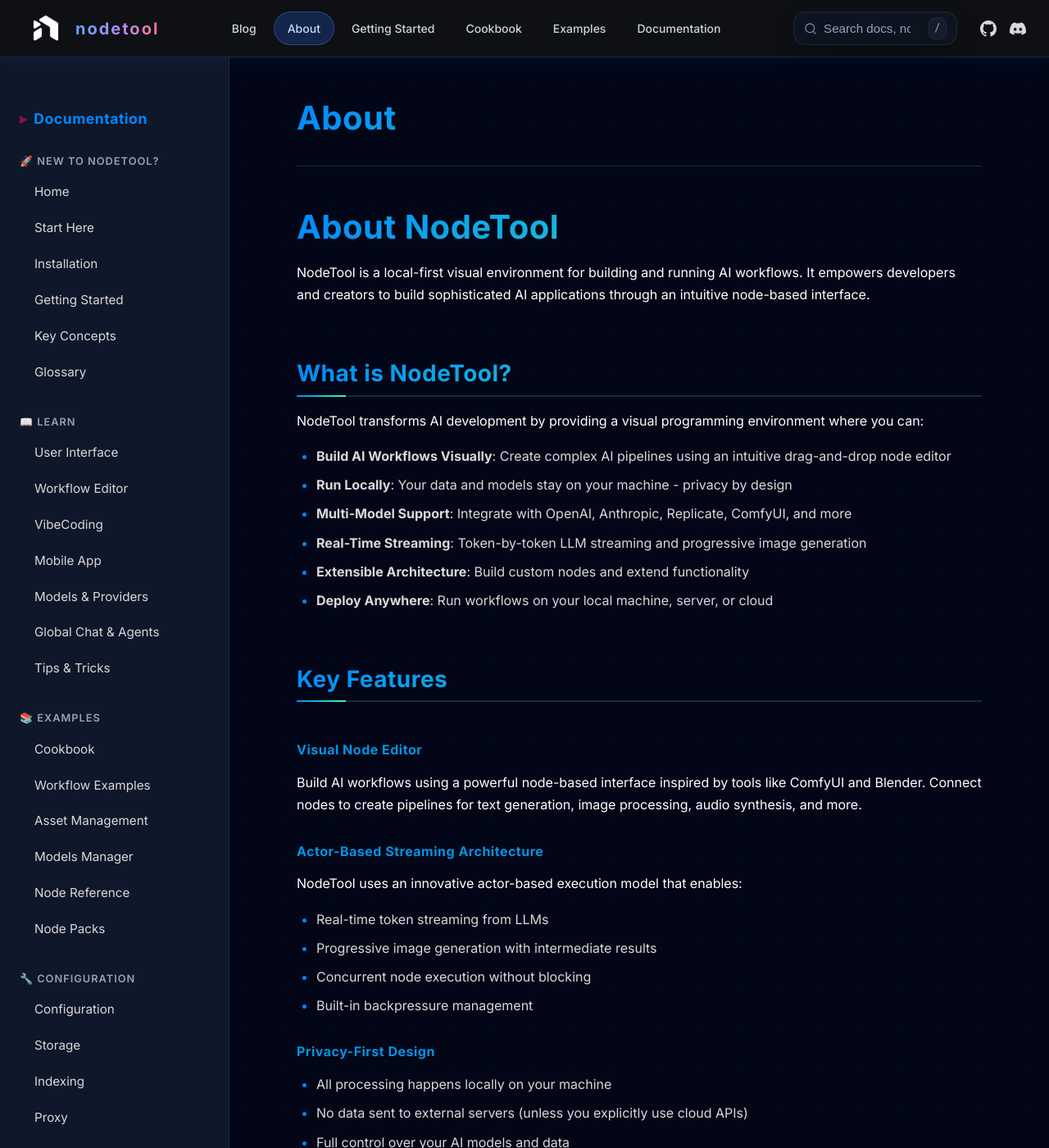
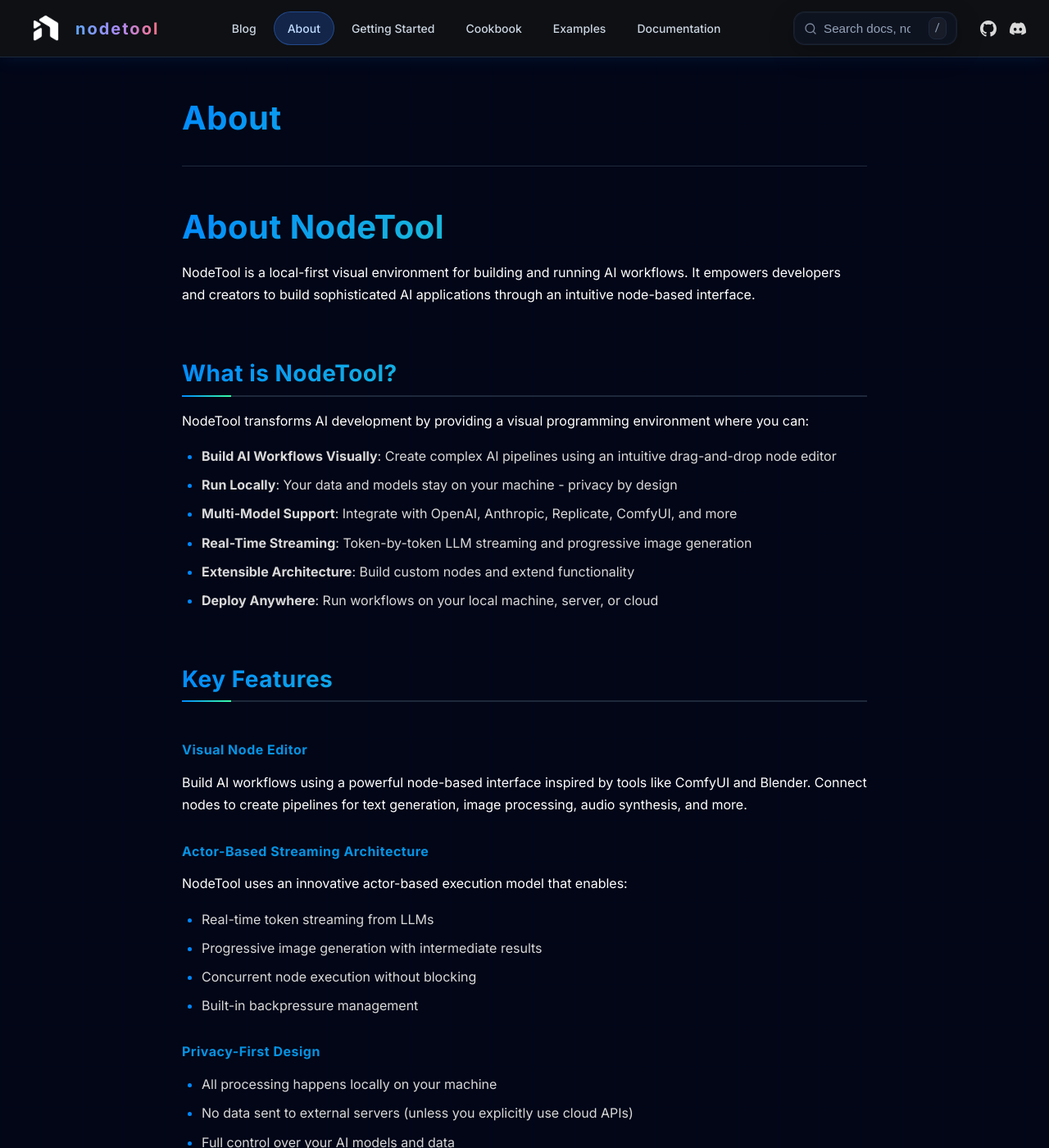
Before and after one commit to nodetool-ai/blog, a Jekyll site: the page built from about.md, in a window 1280 px wide and 1400 px high. Shown: the whole window at 82% size. Built offline with Jekyll 4.4.1, drawn with Linux system fonts in a browser that asks for light colours.

Commit message:
Remove sidebar from blog layout
Co-authored-by: georgi <19498+georgi@users.noreply.github.com>

```diff
--- a/_includes/sidebar.html
+++ /dev/null
@@ -1,91 +0,0 @@
-<aside class="sidebar">
-  <div class="sidebar-content">
-    <div class="sidebar-header">
-      <h3 class="sidebar-title">
-        <span class="title-icon">▸</span>
-        Documentation
-      </h3>
-    </div>
-
-    <nav class="sidebar-nav">
-      <div class="nav-section">
-        <h4 class="nav-section-title">🚀 New to NodeTool?</h4>
-        <ul class="nav-section-list">
-          <li><a href="{{ '/' | relative_url }}" class="sidebar-link">Home</a></li>
-          <li><a href="{{ '/' | relative_url }}#start-here" class="sidebar-link">Start Here</a></li>
-          <li><a href="{{ '/installation' | relative_url }}" class="sidebar-link">Installation</a></li>
-          <li><a href="{{ '/getting-started' | relative_url }}" class="sidebar-link">Getting Started</a></li>
-          <li><a href="{{ '/key-concepts' | relative_url }}" class="sidebar-link">Key Concepts</a></li>
-          <li><a href="{{ '/glossary' | relative_url }}" class="sidebar-link">Glossary</a></li>
-        </ul>
-      </div>
-
-      <div class="nav-section">
-        <h4 class="nav-section-title">📖 Learn</h4>
-        <ul class="nav-section-list">
-          <li><a href="{{ '/user-interface' | relative_url }}" class="sidebar-link">User Interface</a></li>
-          <li><a href="{{ '/workflow-editor' | relative_url }}" class="sidebar-link">Workflow Editor</a></li>
-          <li><a href="{{ '/vibecoding' | relative_url }}" class="sidebar-link">VibeCoding</a></li>
-          <li><a href="{{ '/mobile-app' | relative_url }}" class="sidebar-link">Mobile App</a></li>
-          <li><a href="{{ '/models-and-providers' | relative_url }}" class="sidebar-link">Models & Providers</a></li>
-          <li><a href="{{ '/global-chat-agents' | relative_url }}" class="sidebar-link">Global Chat & Agents</a></li>
-          <li><a href="{{ '/tips-and-tricks' | relative_url }}" class="sidebar-link">Tips & Tricks</a></li>
-        </ul>
-      </div>
-
-      <div class="nav-section">
-        <h4 class="nav-section-title">📚 Examples</h4>
-        <ul class="nav-section-list">
-          <li><a href="{{ '/cookbook' | relative_url }}" class="sidebar-link">Cookbook</a></li>
-          <li><a href="{{ '/workflows/' | relative_url }}" class="sidebar-link">Workflow Examples</a></li>
-          <li><a href="{{ '/asset-management' | relative_url }}" class="sidebar-link">Asset Management</a></li>
-          <li><a href="{{ '/models-manager' | relative_url }}" class="sidebar-link">Models Manager</a></li>
-          <li><a href="{{ '/nodes/' | relative_url }}" class="sidebar-link">Node Reference</a></li>
-          <li><a href="{{ '/node-packs' | relative_url }}" class="sidebar-link">Node Packs</a></li>
-        </ul>
-      </div>
-
-      <div class="nav-section">
-        <h4 class="nav-section-title">🔧 Configuration</h4>
-        <ul class="nav-section-list">
-          <li><a href="{{ '/configuration' | relative_url }}" class="sidebar-link">Configuration</a></li>
-          <li><a href="{{ '/storage' | relative_url }}" class="sidebar-link">Storage</a></li>
-          <li><a href="{{ '/indexing' | relative_url }}" class="sidebar-link">Indexing</a></li>
-          <li><a href="{{ '/proxy' | relative_url }}" class="sidebar-link">Proxy</a></li>
-        </ul>
-      </div>
-
-      <div class="nav-section">
-        <h4 class="nav-section-title">🚢 Deployment</h4>
-        <ul class="nav-section-list">
-          <li><a href="{{ '/deployment' | relative_url }}" class="sidebar-link">Deployment Guide</a></li>
-          <li><a href="{{ '/api-reference' | relative_url }}" class="sidebar-link">API Reference</a></li>
-          <li><a href="{{ '/cli' | relative_url }}" class="sidebar-link">CLI</a></li>
-          <li><a href="{{ '/agent-cli' | relative_url }}" class="sidebar-link">Agent CLI</a></li>
-          <li><a href="{{ '/chat-cli' | relative_url }}" class="sidebar-link">Chat CLI</a></li>
-          <li><a href="{{ '/chat-server' | relative_url }}" class="sidebar-link">Chat Server</a></li>
-          <li><a href="{{ '/terminal-websocket' | relative_url }}" class="sidebar-link">Terminal WebSocket</a></li>
-        </ul>
-      </div>
-
-      <div class="nav-section">
-        <h4 class="nav-section-title">👩‍💻 Developers</h4>
-        <ul class="nav-section-list">
-          <li><a href="{{ '/developer/' | relative_url }}" class="sidebar-link">Developer Guide</a></li>
-          <li><a href="{{ '/architecture' | relative_url }}" class="sidebar-link">Architecture</a></li>
-          <li><a href="{{ '/agents' | relative_url }}" class="sidebar-link">Agent System</a></li>
-          <li><a href="{{ '/authentication' | relative_url }}" class="sidebar-link">Authentication</a></li>
-          <li><a href="{{ '/workflow-api' | relative_url }}" class="sidebar-link">Workflow API</a></li>
-          <li><a href="{{ '/chat-api' | relative_url }}" class="sidebar-link">Chat API</a></li>
-          <li><a href="{{ '/api-server' | relative_url }}" class="sidebar-link">API Server</a></li>
-          <li><a href="{{ '/execution-strategies' | relative_url }}" class="sidebar-link">Execution Strategies</a></li>
-          <li><a href="{{ '/packages' | relative_url }}" class="sidebar-link">Packages</a></li>
-          <li><a href="{{ '/developer/dsl-guide' | relative_url }}" class="sidebar-link">Python DSL</a></li>
-          <li><a href="{{ '/developer/node-patterns' | relative_url }}" class="sidebar-link">Node Patterns</a></li>
-          <li><a href="{{ '/developer/gradio-conversion' | relative_url }}" class="sidebar-link">Gradio Conversion</a></li>
-        </ul>
-      </div>
-
-    </nav>
-  </div>
-</aside>
--- a/_layouts/default.html
+++ b/_layouts/default.html
@@ -56,10 +56,6 @@
   {% include header.html %}
 
   <div class="main-container">
-    {% if page.layout == 'page' or page.url != '/' %}
-      {% include sidebar.html %}
-    {% endif %}
-
     <main class="content">
       {{ content }}
     </main>
--- a/assets/css/main.scss
+++ b/assets/css/main.scss
@@ -69,7 +69,6 @@
 
   /* Layout */
   --max-width: 1400px;
-  --sidebar-width: 280px;
   --header-height: 70px;
 
   /* Transitions */
@@ -867,109 +866,7 @@ blockquote {
 .main-container {
   max-width: var(--max-width);
   margin: 0 auto;
-  display: flex;
   min-height: calc(100vh - var(--header-height) - 200px);
-}
-
-/* === Sidebar === */
-.sidebar {
-  width: var(--sidebar-width);
-  padding: var(--spacing-xl) var(--spacing-lg);
-  background: var(--color-bg-secondary);
-  border-right: 1px solid var(--color-border);
-  position: sticky;
-  top: var(--header-height);
-  height: calc(100vh - var(--header-height));
-  overflow-y: auto;
-  scrollbar-width: thin;
-  scrollbar-color: var(--color-accent-cyan) var(--color-bg-tertiary);
-}
-
-.sidebar::-webkit-scrollbar {
-  width: 6px;
-}
-
-.sidebar::-webkit-scrollbar-track {
-  background: var(--color-bg-tertiary);
-}
-
-.sidebar::-webkit-scrollbar-thumb {
-  background: var(--color-accent-cyan);
-  border-radius: 3px;
-  box-shadow: var(--glow-cyan);
-}
-
-.sidebar-header {
-  margin-bottom: var(--spacing-xl);
-}
-
-.sidebar-title {
-  font-family: var(--font-heading);
-  font-size: 1.1rem;
-  color: var(--color-accent-cyan);
-  display: flex;
-  align-items: center;
-  gap: var(--spacing-sm);
-}
-
-.title-icon {
-  color: var(--color-accent-magenta);
-  animation: pulse 2s ease-in-out infinite;
-}
-
-@keyframes pulse {
-
-  0%,
-  100% {
-    opacity: 1;
-  }
-
-  50% {
-    opacity: 0.5;
-  }
-}
-
-.nav-section {
-  margin-bottom: var(--spacing-xl);
-}
-
-.nav-section-title {
-  font-family: var(--font-heading);
-  font-size: 0.8rem;
-  text-transform: uppercase;
-  letter-spacing: 1px;
-  color: var(--color-text-muted);
-  margin-bottom: var(--spacing-sm);
-  font-weight: 600;
-}
-
-.nav-section-list {
-  list-style: none;
-}
-
-.sidebar-link {
-  display: block;
-  padding: var(--spacing-sm) var(--spacing-md);
-  color: var(--color-text-secondary);
-  font-size: 0.95rem;
-  border-left: 2px solid transparent;
-  transition: all var(--transition-fast);
-  margin-bottom: 2px;
-}
-
-.sidebar-link:hover {
-  color: var(--color-accent-cyan);
-  background: rgba(0, 136, 255, 0.05);
-  border-left-color: var(--color-accent-cyan);
-  transform: translateX(4px);
-  text-shadow: none;
-}
-
-.sidebar-link.active {
-  color: var(--color-accent-cyan);
-  background: rgba(0, 136, 255, 0.1);
-  border-left-color: var(--color-accent-cyan);
-  font-weight: 600;
 }
 
 /* === Content Area === */
@@ -1252,10 +1149,6 @@ blockquote {
     grid-template-columns: 1fr 1fr;
   }
 
-  .sidebar {
-    width: 250px;
-  }
-
   .header-container {
     grid-template-columns: 1fr auto;
     row-gap: var(--spacing-sm);
@@ -1287,10 +1180,6 @@ blockquote {
 }
 
 @media (max-width: 768px) {
-  :root {
-    --sidebar-width: 0;
-  }
-
   .logo-image {
     width: 56px;
     height: 56px;
@@ -1298,18 +1187,6 @@ blockquote {
 
   .logo-text {
     font-size: 1.5rem;
-  }
-
-  .sidebar {
-    position: fixed;
-    left: -280px;
-    width: 280px;
-    z-index: 200;
-    transition: left var(--transition-base);
-  }
-
-  .sidebar.active {
-    left: 0;
   }
 
   .content {
@@ -1438,7 +1315,6 @@ blockquote {
 @media print {
 
   .site-header,
-  .sidebar,
   .footer,
   .page-navigation {
     display: none;
```
